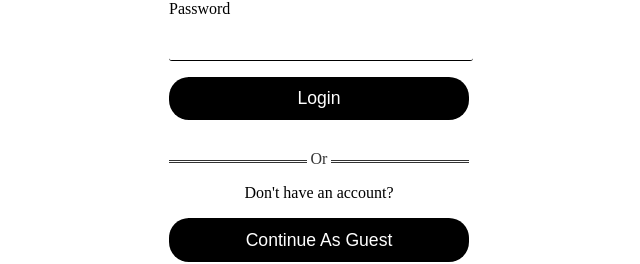
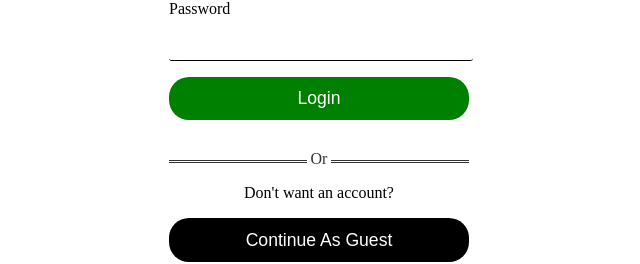
Before and after one commit to Ayoroq/runclub-frontend, a React (Vite) app: page /login in a window 1280 px wide. Shown: the part 274-538 px from the top of the page, without its empty margins (321-961 px from the left). Built offline with nearby package versions, Linux system fonts and the light colour scheme; no server answers.

Commit message:
Added information so that all the page starts from the top

```diff
--- a/src/components/Button.module.css
+++ b/src/components/Button.module.css
@@ -17,16 +17,22 @@
 .button:active {
   transform: translateY(0);
 }
-.loginButton:hover{
-    background-color: rgb(46, 46, 46);
-}
 
-.signupButton, .loginButton{
+.guestButton{
     background-color: black;
     border-radius: 20px;
 }
 
-.signupButton:hover{
+.loginButton,.signupButton{
+  background-color: green;
+  border-radius: 20px;
+}
+
+.loginButton:hover, .signupButton:hover{
+    background-color: rgb(0, 173, 0)
+}
+
+.guestButton:hover{
     background-color: rgb(46, 46, 46);
 }
 
--- a/src/pages/Home.jsx
+++ b/src/pages/Home.jsx
@@ -12,6 +12,10 @@ export default function Home() {
       navigate("/dashboard");
     }
   }, [isLoggedIn, loading, navigate]);
+
+  useEffect(() => {
+    scrollTo(0, 0)
+  }, [])
 
   if (loading) {
     return null;
--- a/src/pages/Login.jsx
+++ b/src/pages/Login.jsx
@@ -15,6 +15,10 @@ export default function Login() {
       navigate("/dashboard");
     }
   }, [isLoggedIn, loading, navigate]);
+
+  useEffect(() => {
+    scrollTo(0, 0);
+  }, []);
 
   async function handleLoginSubmit(e) {
     e.preventDefault();
@@ -66,11 +70,11 @@ export default function Login() {
       </form>
       <div className={styles.guest}>
         <hr />
-        <p>Don't have an account?</p>
+        <p>Don't want an account?</p>
         <Button
-          className={buttonStyles.signupButton}
+          className={buttonStyles.guestButton}
           text="Continue As Guest"
-          onClick={''}
+          onClick={""}
         />
       </div>
     </main>
--- a/src/pages/Signup.jsx
+++ b/src/pages/Signup.jsx
@@ -14,6 +14,10 @@ export default function Signup() {
       navigate("/dashboard");
     }
   }, [isLoggedIn, loading, navigate]);
+
+  useEffect(() => {
+    scrollTo(0, 0)
+  }, [])
 
   async function handleFormSubmit(e) {
     e.preventDefault();
@@ -84,7 +88,7 @@ export default function Signup() {
           <hr />
           <p>Don't want an account?</p>
           <Button
-            className={buttonStyles.signupButton}
+            className={buttonStyles.guestButton}
             text="Continue As Guest"
             onClick={""}
           />
```
